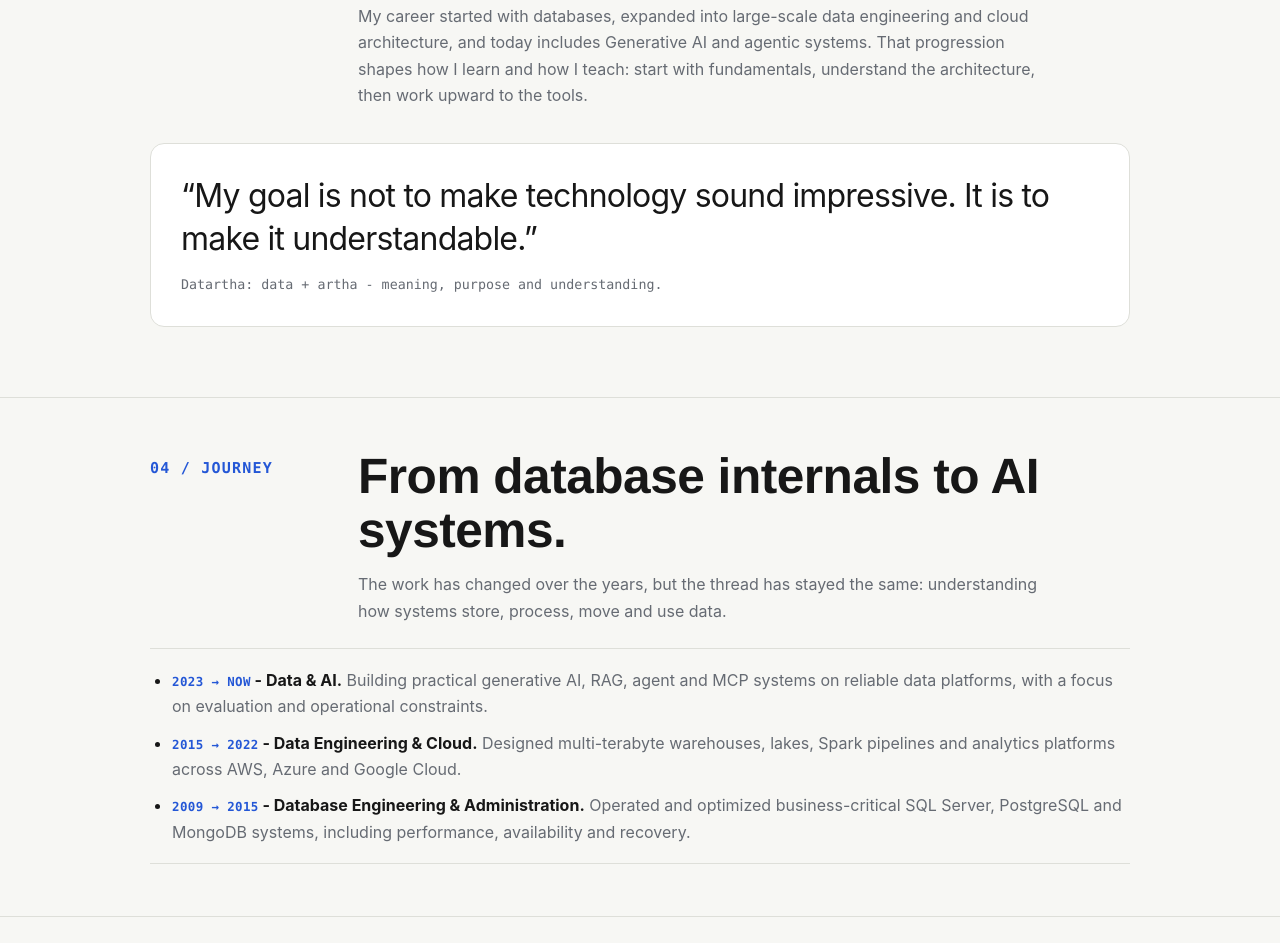
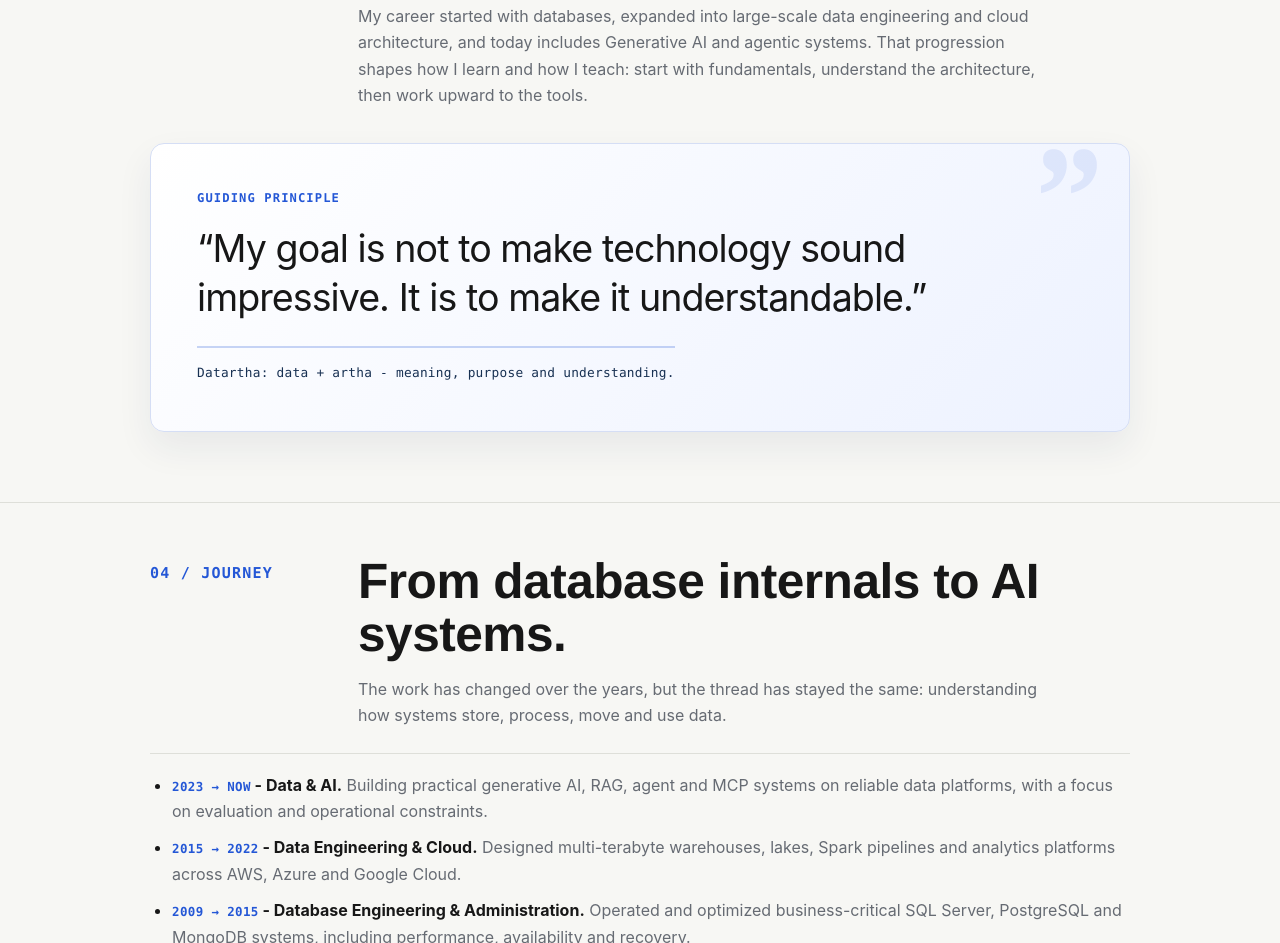
Before and after one commit to vinay-cg/datartha.github.io, a plain HTML site: page index.html in a window 1280 px wide. Shown: the part 2128-3071 px from the top of the page. Drawn offline with Linux system fonts and the light colour scheme.

Commit message:
Polish buttons navigation and homepage principle

```diff
--- a/assets/article.css
+++ b/assets/article.css
@@ -52,6 +52,10 @@ header {
   top: 0;
   z-index: 10;
   backdrop-filter: blur(10px);
+}
+
+header a {
+  text-decoration: none;
 }
 
 .nav {
@@ -155,6 +159,7 @@ header {
   color: var(--muted);
   font-size: .9rem;
   font-weight: 600;
+  text-decoration: none;
 }
 
 .mobile-nav-menu a:hover {
--- a/index.html
+++ b/index.html
@@ -528,23 +528,55 @@
     }
 
     .principle {
-      background: var(--surface);
-      border: 1px solid var(--line);
+      position: relative;
+      overflow: hidden;
+      background: linear-gradient(135deg, var(--surface) 0%, var(--accent-soft) 100%);
+      border: 1px solid #d5def5;
       border-radius: var(--radius);
-      padding: 30px;
+      padding: clamp(30px, 5vw, 46px);
+      box-shadow: 0 16px 36px rgba(24, 49, 83, .07);
+    }
+
+    .principle::before {
+      content: "Guiding principle";
+      display: block;
+      margin-bottom: 18px;
+      color: var(--accent);
+      font: 700 .76rem/1.4 "SFMono-Regular", Consolas, monospace;
+      text-transform: uppercase;
+      letter-spacing: .09em;
+    }
+
+    .principle::after {
+      content: "”";
+      position: absolute;
+      top: -20px;
+      right: 24px;
+      color: rgba(36, 87, 214, .1);
+      font: 700 9rem/1 Georgia, serif;
+      pointer-events: none;
     }
 
     .principle p {
+      position: relative;
+      z-index: 1;
       margin: 0;
-      font-size: clamp(1.4rem, 3vw, 2rem);
-      line-height: 1.35;
+      max-width: 760px;
+      font-size: clamp(1.55rem, 3.3vw, 2.35rem);
+      line-height: 1.3;
       letter-spacing: -.025em;
     }
 
     .principle small {
-      display: block;
-      margin-top: 14px;
-      color: var(--muted);
+      position: relative;
+      z-index: 1;
+      display: inline-block;
+      margin-top: 24px;
+      padding-top: 14px;
+      border-top: 2px solid rgba(36, 87, 214, .25);
+      color: var(--code);
+      font-size: .8rem;
+      letter-spacing: .02em;
     }
 
     footer {
```
Also changed, not shown: assets/course.css (+4 -4 lines), course/index.html (+1 -1 lines).
